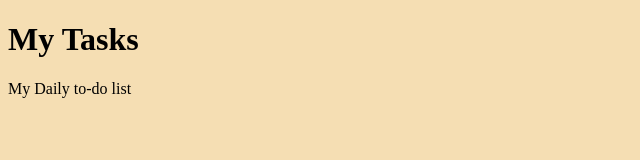
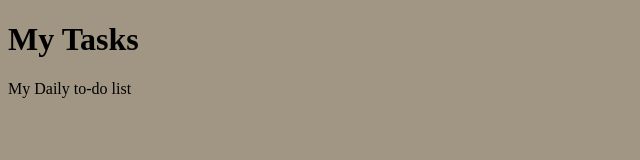
Before and after one commit to michwong10/mytasks, a plain HTML site: page index.html in a window 1280 px wide. Shown: the whole page, without its empty margins (0-640 px from the left). Drawn offline with Linux system fonts and the light colour scheme.

Commit message:
changed colours

```diff
--- a/css/main.css
+++ b/css/main.css
@@ -1,3 +1,3 @@
 body{
-    background-color: wheat;
+    background-color: rgb(160, 150, 131);
 }
```
